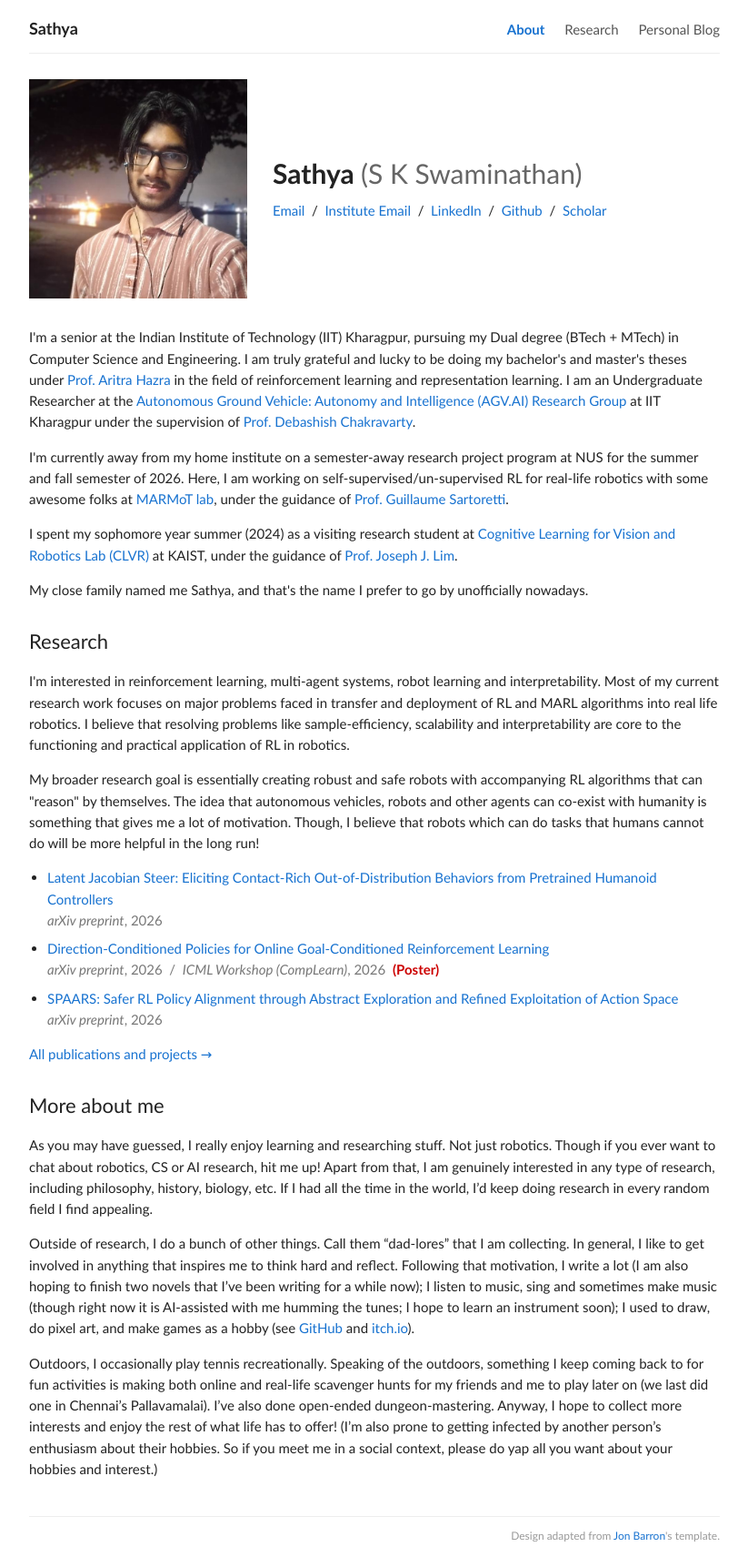
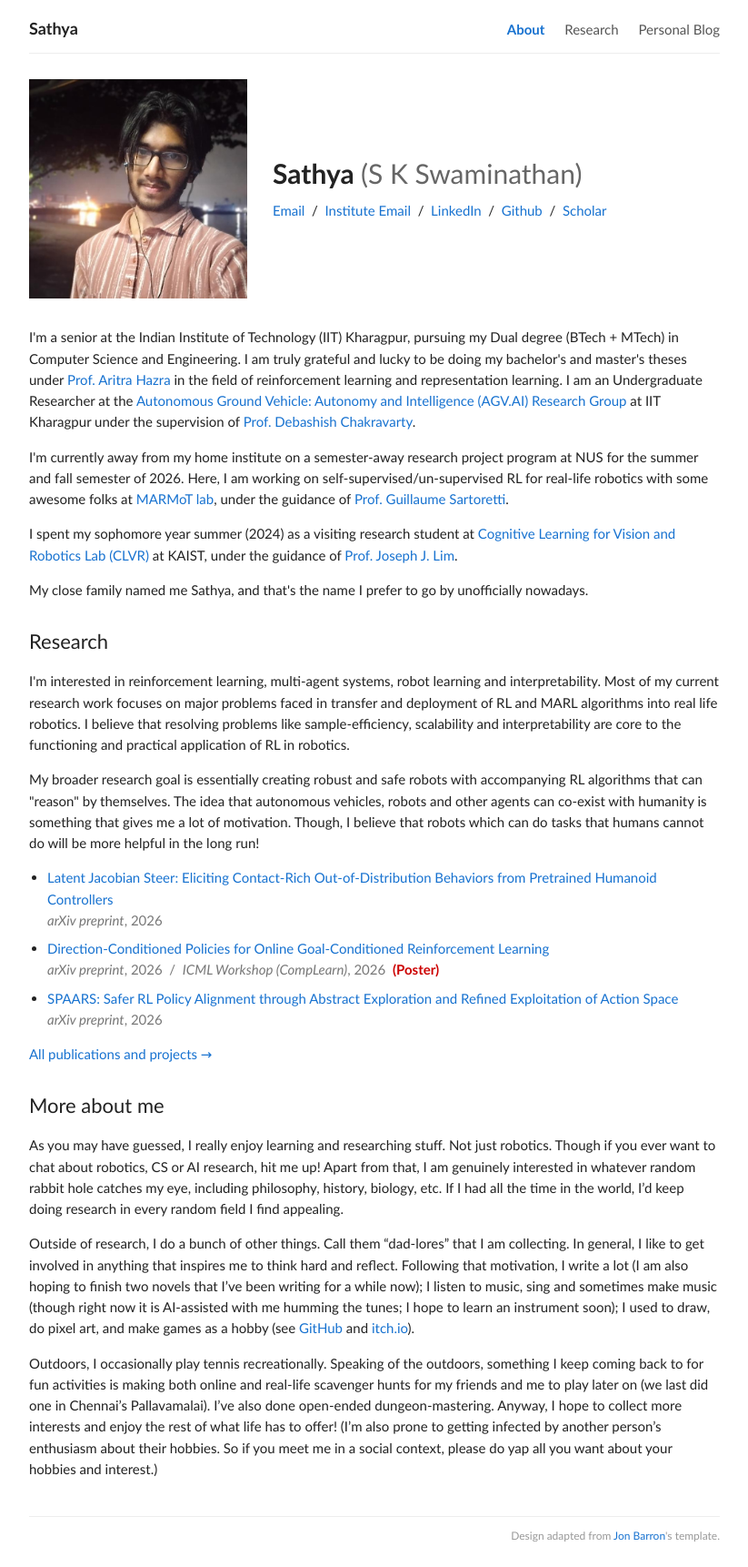
Before and after one commit to SwaminathanSK/SwaminathanSK.github.io, a Jekyll site: the page built from index.html, in a window 1280 px wide. Shown: the whole page at 91% size, without its empty margins (228-1051 px from the left). Built offline with Jekyll 4.4.1, drawn with Linux system fonts in a browser that asks for light colours.

Commit message:
Update More about me wording
Co-Authored-By: Claude Opus 5.5 <noreply@anthropic.com>

```diff
--- a/index.html
+++ b/index.html
@@ -49,7 +49,7 @@ layout: default
 <section>
   <h2>More about me</h2>
   <p>
-    As you may have guessed, I really enjoy learning and researching stuff. Not just robotics. Though if you ever want to chat about robotics, CS or AI research, hit me up! Apart from that, I am genuinely interested in any type of research, including philosophy, history, biology, etc. If I had all the time in the world, I’d keep doing research in every random field I find appealing.
+    As you may have guessed, I really enjoy learning and researching stuff. Not just robotics. Though if you ever want to chat about robotics, CS or AI research, hit me up! Apart from that, I am genuinely interested in whatever random rabbit hole catches my eye, including philosophy, history, biology, etc. If I had all the time in the world, I’d keep doing research in every random field I find appealing.
   </p>
   <p>
     Outside of research, I do a bunch of other things. Call them “dad-lores” that I am collecting. In general, I like to get involved in anything that inspires me to think hard and reflect. Following that motivation, I write a lot (I am also hoping to finish two novels that I’ve been writing for a while now); I listen to music, sing and sometimes make music (though right now it is AI-assisted with me humming the tunes; I hope to learn an instrument soon); I used to draw, do pixel art, and make games as a hobby (see <a href="https://github.com/RubyChamGames/Secrets-of-Dungeons">GitHub</a> and <a href="https://rubychamgames.itch.io/secrets-of-dungeons">itch.io</a>).
```
